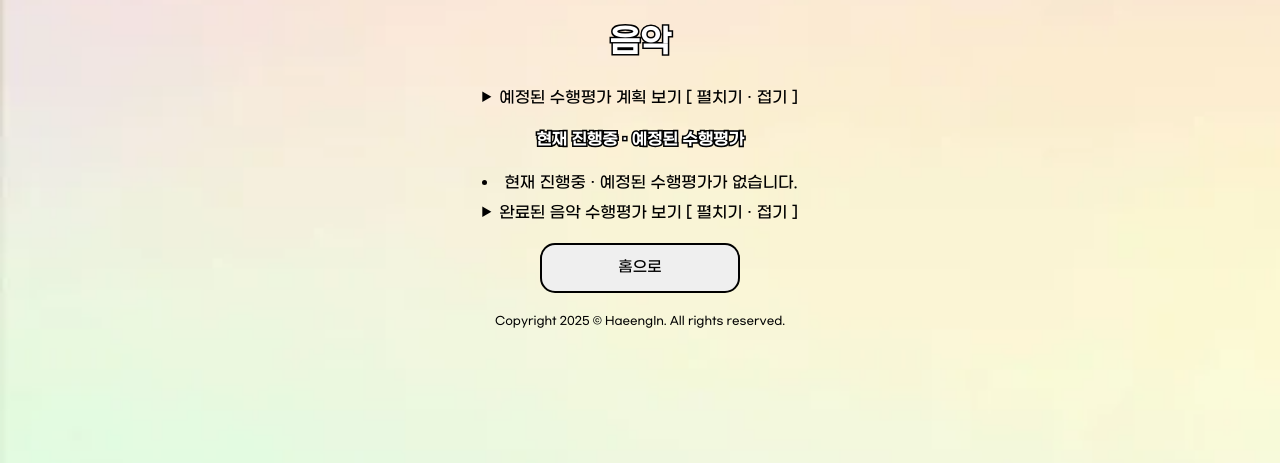
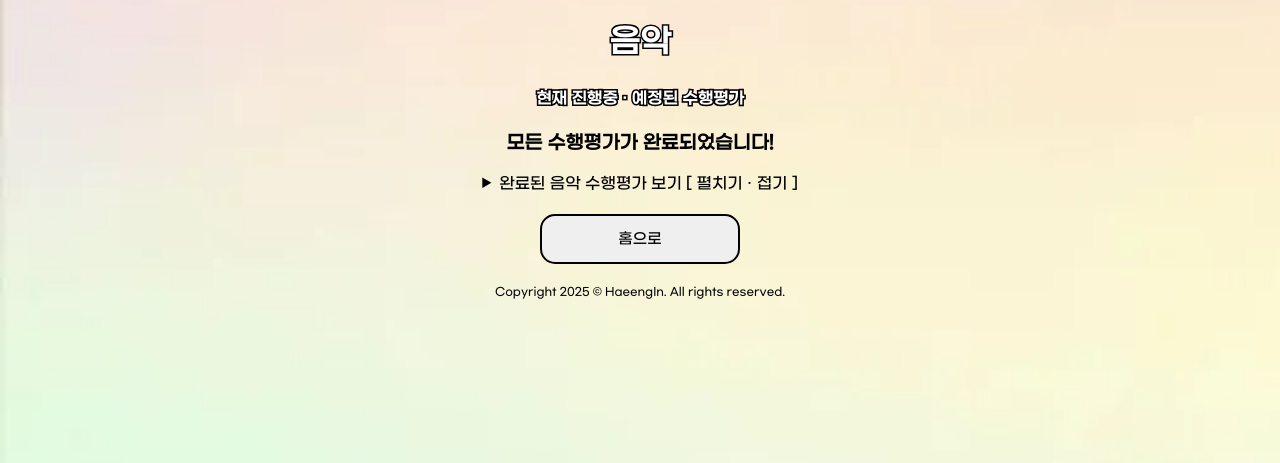
Before and after one commit to HaeengIn/gh210, a FastAPI app: page /music in a window 1280 px wide. Shown: the top 463 px of the page. Run offline with FastAPI, Linux system fonts and the light colour scheme.

Commit message:
End performance test / Delete d-day / Add lazy loading

```diff
--- a/templates/cloud/music.html
+++ b/templates/cloud/music.html
@@ -3,25 +3,19 @@
     <h1 data-content="음악">
         음악
     </h1>
-    <details>
-        <summary>
-            예정된 수행평가 계획 보기 [ 펼치기 · 접기 ]
-        </summary>
-        <img loading="lazy" src="../static/img/music_2ndsem_plan.webp" alt="음악 2학기 수행 일정">
-    </details>
     <h4 data-content="현재 진행중 · 예정된 수행평가">
         현재 진행중 · 예정된 수행평가
     </h4>
-    <li>현재 진행중 · 예정된 수행평가가 없습니다.</li>
+    <h3>모든 수행평가가 완료되었습니다!</h3>
     <details>
         <summary>
             완료된 음악 수행평가 보기 [ 펼치기 · 접기 ]
         </summary>
         <li>리듬 악보 연주하기</li>
-        <img src="../static/img/music_rhythm.webp" alt="리듬 악보 연주하기">
+        <img loading="lazy" src="../static/img/music_rhythm.webp" alt="리듬 악보 연주하기">
         <li>국악 논술하기</li>
-        <img src="../static/img/music_kukac_1.webp" alt="국악1">
-        <img src="../static/img/music_kukac_2.webp" alt="국악2">
+        <img loading="lazy" src="../static/img/music_kukac_1.webp" alt="국악1">
+        <img loading="lazy" src="../static/img/music_kukac_2.webp" alt="국악2">
         <li>지휘 논술하기</li>
         <img loading="lazy" src="../static/img/music_direct_1.webp" alt="지휘 논술 1"><br>
         <img loading="lazy" src="../static/img/music_direct_2.webp" alt="지휘 논술 2">
```
